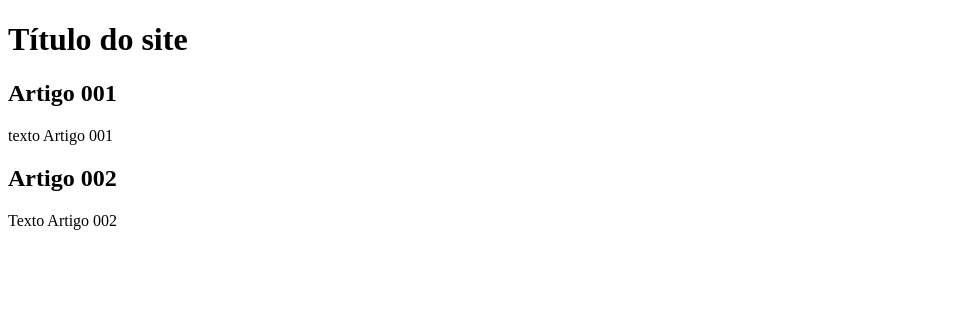
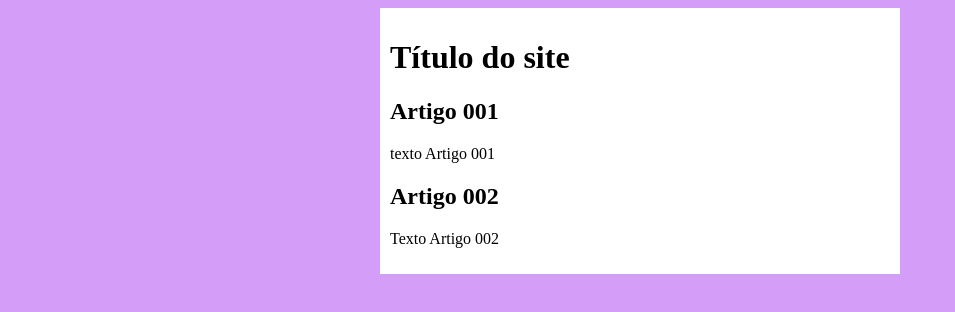
Before and after one commit to guilhermegouvea518/projeto-site, a plain HTML site: page index.html in a window 1280 px wide. Shown: the whole page, without its empty margins (0-955 px from the left). Drawn offline with Linux system fonts and the light colour scheme.

Commit message:
iniciei o design

```diff
--- /dev/null
+++ b/estilos/style.css
@@ -0,0 +1,14 @@
+{
+    font-family: arial, Helvetica, sans-serif;
+    font-size: 16px;
+}
+body {
+    background-color: rgb(212, 157, 248);
+}
+main{
+    background-color: white;
+    width: 500px;
+    margin: auto;
+    padding: 10px;
+    box-shadow: 3px 3px 5px rgb(0,0,0,0,473);
+}
--- a/index.html
+++ b/index.html
@@ -4,6 +4,7 @@
     <meta charset="UTF-8">
     <meta name="viewport" content="width=device-width, initial-scale=1.0">
     <title>Título do site </title>
+    <link rel="stylesheet" href="estilos/style.css">
 </head>
 <body>
     <main>
```
